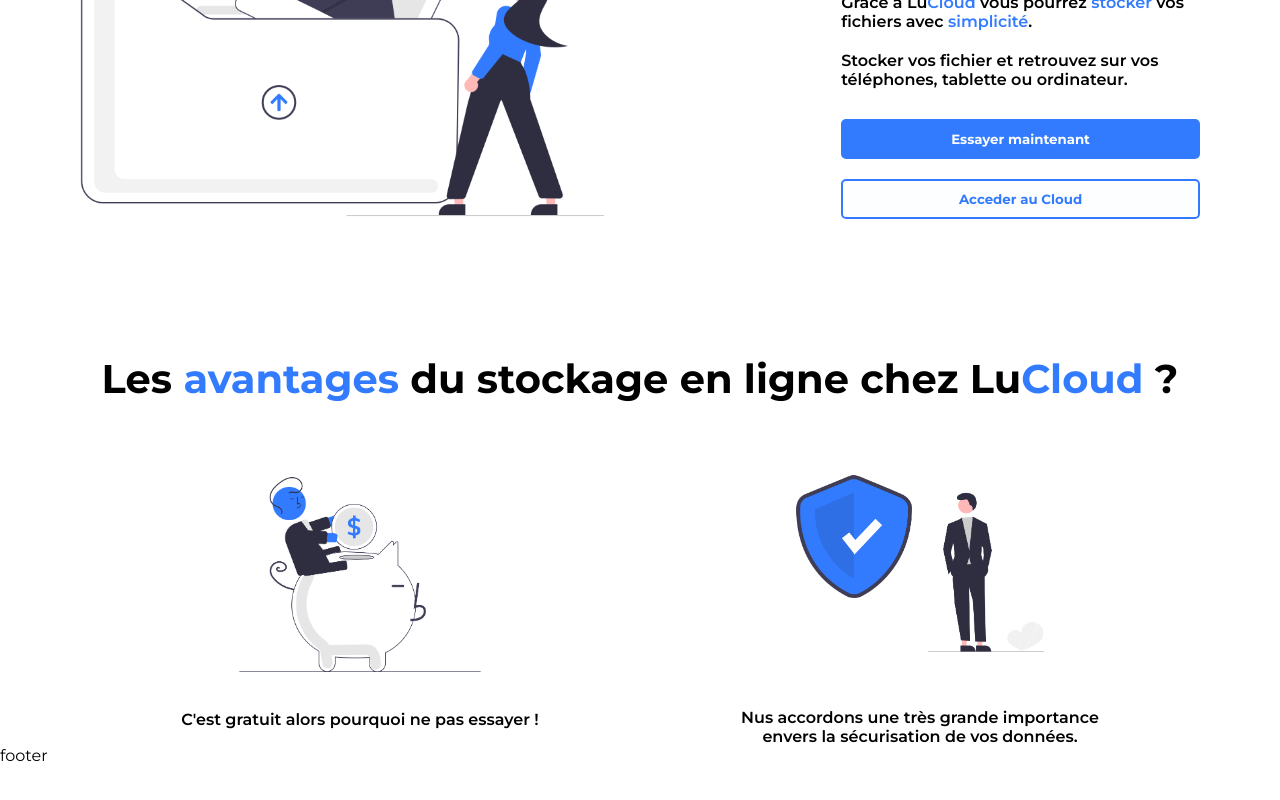
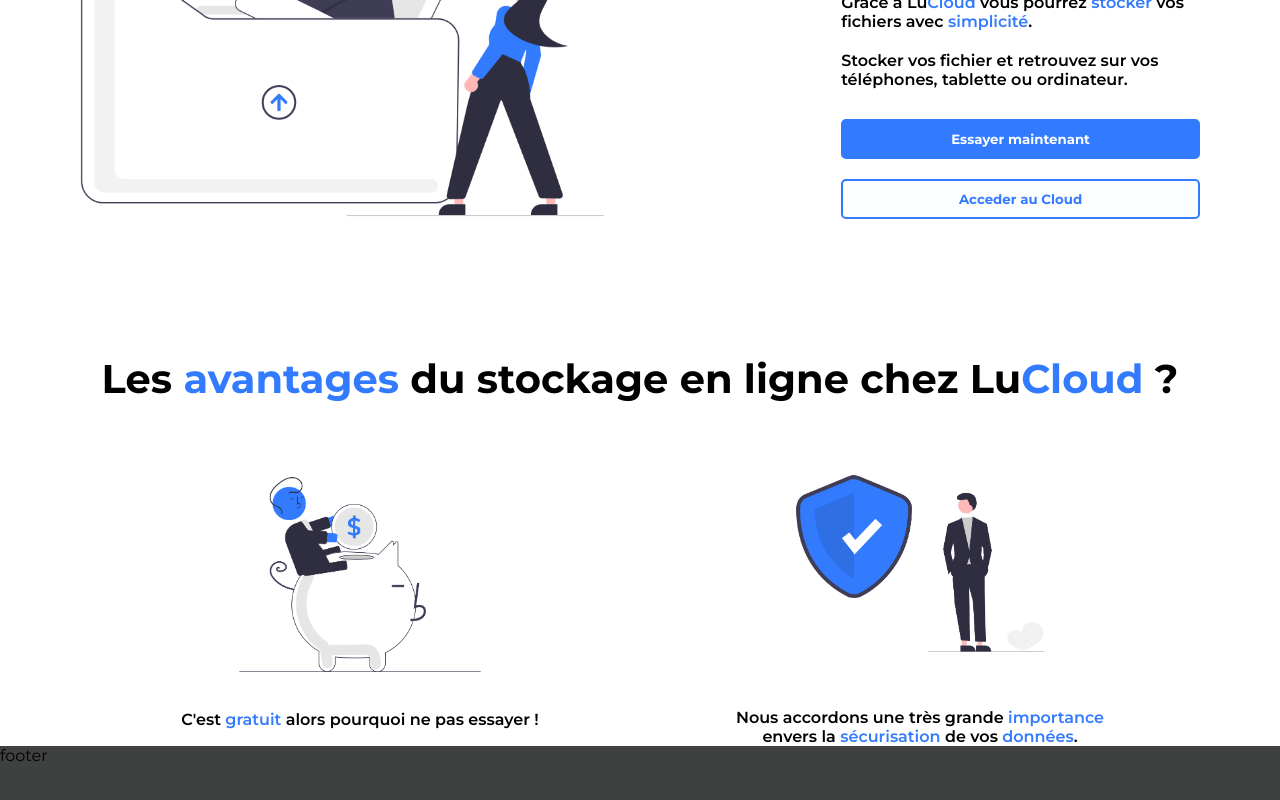
Before and after one commit to Cat-Cake/lucloud, a React (Create React App) app: page / in a window 1280 px wide. Shown: the part 933-1733 px from the top of the page. Before the commit the page ends 1698 px from the top, so only its background shows below. Built offline with nearby package versions, Linux system fonts and the light colour scheme.

Commit message:
adding footer

```diff
--- a/src/App.js
+++ b/src/App.js
@@ -4,6 +4,8 @@
 import './assets/default/default.css';
 import './assets/css/main.css';
 import './assets/css/btn-full.css';
+import './assets/css/btn-empty.css';
+import './assets/css/footer.css';
 import ReactDOM from "react-dom/client";
 import { collection, getDocs } from 'firebase/firestore';
 import { auth, db } from './config/firebaseConfig';
--- a/src/Coponents/Footer.jsx
+++ b/src/Coponents/Footer.jsx
@@ -1,6 +1,6 @@
 function Footer() {
     return (
-        <footer>
+        <footer className="website-footer">
             footer
         </footer>
     );
--- a/src/Home.jsx
+++ b/src/Home.jsx
@@ -60,13 +60,13 @@
                     <div className="img-container">
                         <img className="reassurance-picture" src="/pig_price_zero.png" alt='Price is zero'/>
                         <div className="text-container">
-                            <p>C'est gratuit alors pourquoi ne pas essayer !</p>
+                            <p>C'est <span>gratuit</span> alors pourquoi ne pas essayer !</p>
                         </div>
                     </div>
                     <div className="img-container">
                         <img className="reassurance-picture" src="/men-data-shield.png" alt='Data private'/>
                         <div className="text-container">
-                            <p>Nus accordons une très grande importance envers la sécurisation de vos données.</p>
+                            <p>Nous accordons une très grande <span>importance</span> envers la <span>sécurisation</span> de vos <span>données</span>.</p>
                         </div>
                     </div>
                 </div>
--- a/src/assets/css/Header.css
+++ b/src/assets/css/Header.css
@@ -14,10 +14,6 @@
 ul {
     display: flex;
     align-items: center;
-}
-
-:root {
-    --padding-side: 0 5rem
 }
 
 nav ul {
@@ -37,35 +33,6 @@
     height: 4.5vh;
 }
 
-.btn-full, .btn-empty {
-    font-weight: 700;
-    border-radius: 5px;
-    cursor: pointer;
-}
-
-.btn-full {
-    background-color: #337bfe;
-    color: #fdfeff;
-    border: 2px solid #337bfe;
-}
-
-.btn-empty {
-    background-color: #fdfeff;
-    border: 2px solid #337bfe;
-    color: #337bfe;
-}
-
-.btn-full:hover {
-    background-color: #fdfeff;
-    color: #337bfe;
-    border-color: #337bfe;
-}
-
-.btn-empty:hover {
-    background-color: #337bfe;
-    color: #fdfeff;
-}
-
 a {
     text-decoration: none;
 }
--- /dev/null
+++ b/src/assets/css/btn-empty.css
@@ -0,0 +1,10 @@
+.btn-empty {
+    background-color: var(--white);
+    border: 2px solid var(--blue);
+    color: var(--blue);
+}
+
+.btn-empty:hover {
+    background-color: var(--blue);
+    color: var(--white);
+}
--- a/src/assets/css/btn-full.css
+++ b/src/assets/css/btn-full.css
@@ -0,0 +1,17 @@
+.btn-full, .btn-empty {
+    font-weight: 700;
+    border-radius: 5px;
+    cursor: pointer;
+}
+
+.btn-full {
+    background-color: var(--blue);
+    color: var(--white);
+    border: 2px solid var(--blue);
+}
+
+.btn-full:hover {
+    background-color: var(--white);
+    color: var(--blue);
+    border-color: var(--blue);
+}
--- a/src/assets/css/footer.css
+++ b/src/assets/css/footer.css
@@ -0,0 +1,9 @@
+.website-footer {
+    width: 100%;
+    height: 10rem;
+    background-color: var(--dark);
+}
+
+.website-footer * {
+    color: var(--dark);
+}
--- a/src/assets/default/default.css
+++ b/src/assets/default/default.css
@@ -7,8 +7,15 @@
     font-family: 'Montserrat', sans-serif;
 }
 
+:root {
+    --padding-side: 0 5rem;
+    --white: #fdfeff;
+    --blue: #337bfe;
+    --dark: #3f4040;
+}
+
 span {
-    color: #337bfe;
+    color: var(--blue);
 }
 
 h1, h2 {
```
